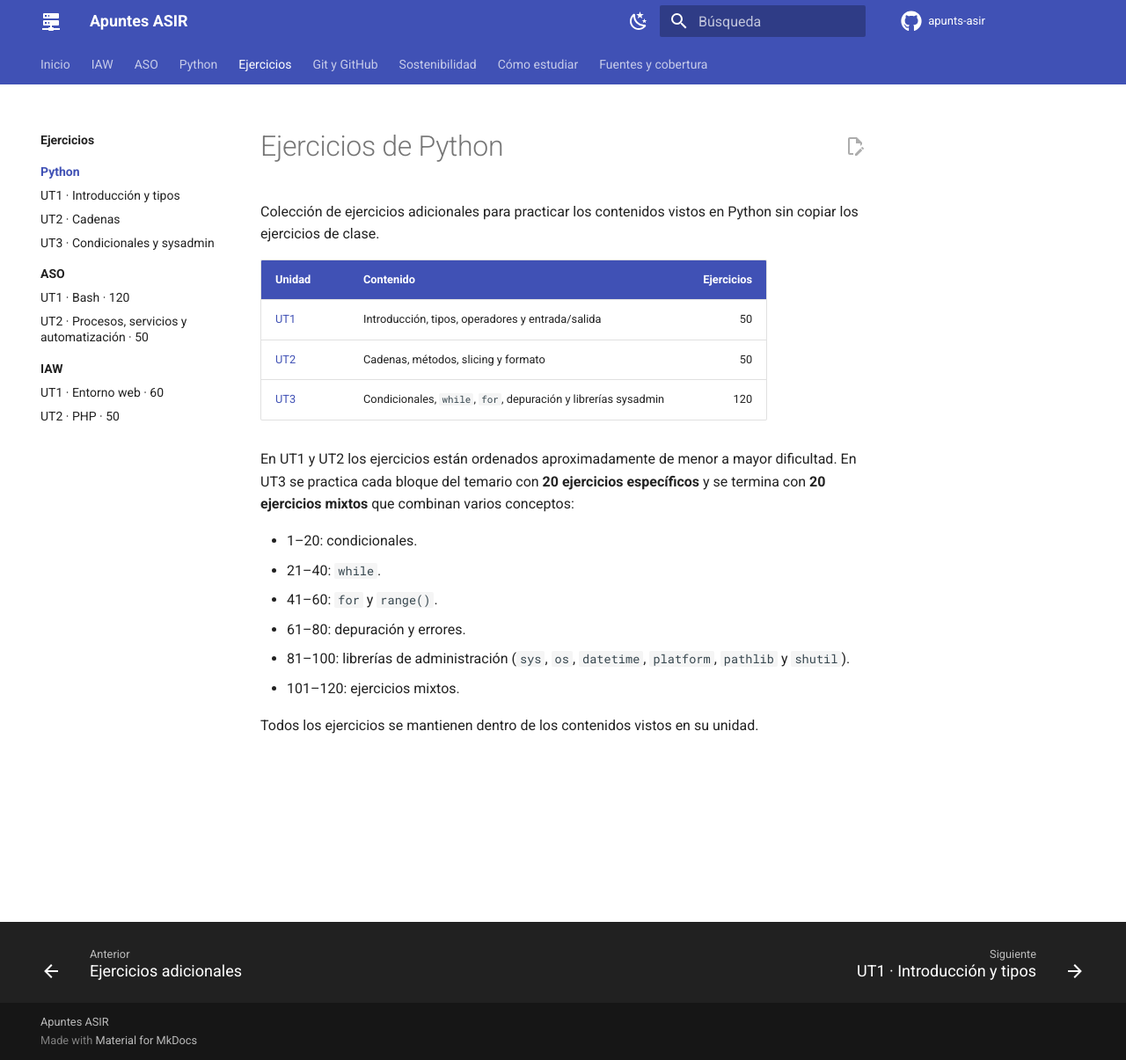
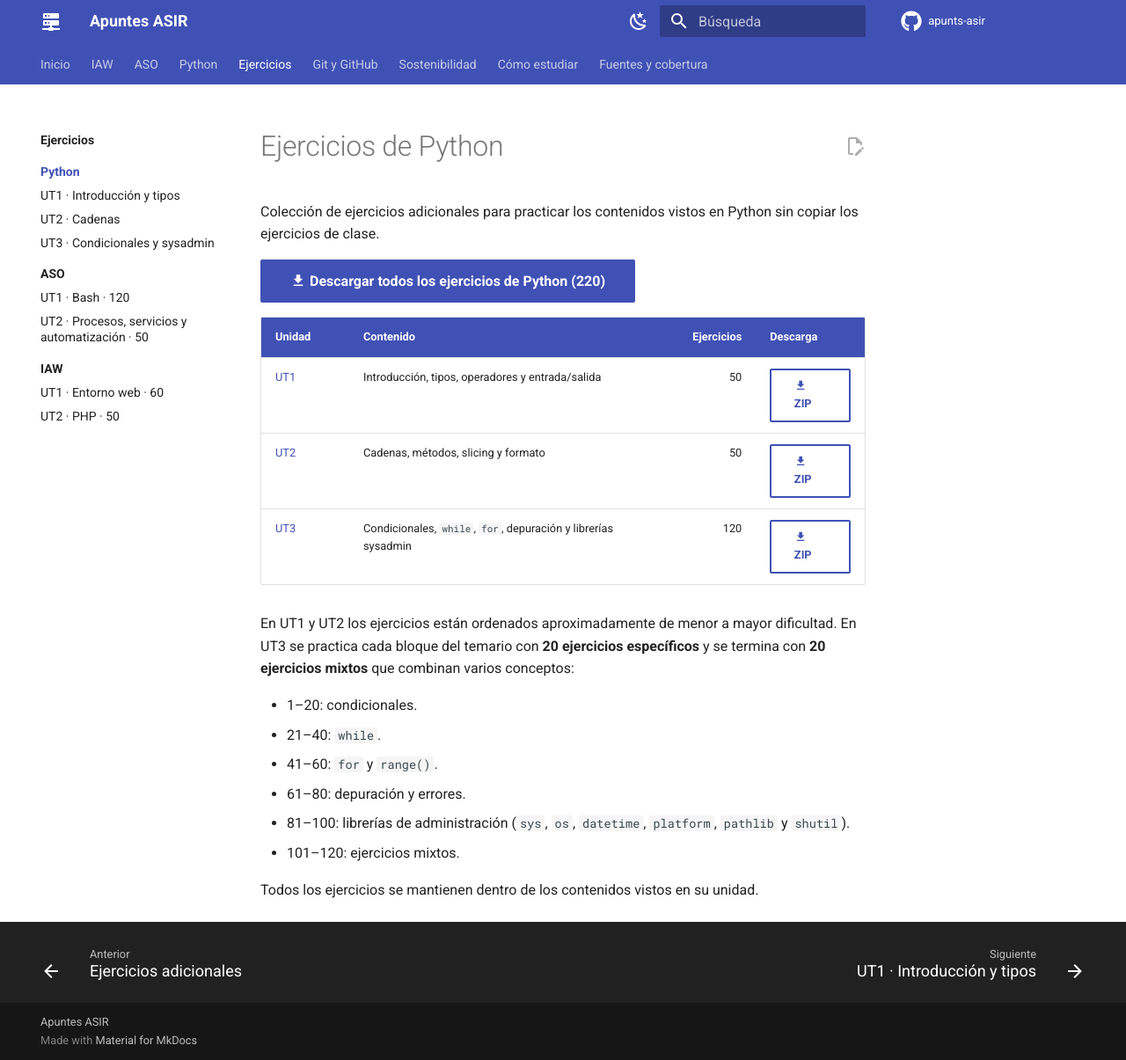
Before and after one commit to jossanmar9/apunts-asir, an MkDocs documentation site: the page built from docs/ejercicios/python/index.md, in a window 1280 px wide and 1205 px high. Shown: the whole window at 88% size. Built offline with MkDocs 1.6.1 and Material for MkDocs 9.7.7, drawn with Linux system fonts in a browser that asks for light colours; comment, search, counter and statistics services are not loaded.

Commit message:
Añadir descargas ZIP de Python

```diff
--- a/docs/ejercicios/python/index.md
+++ b/docs/ejercicios/python/index.md
@@ -2,11 +2,13 @@
 
 Colección de ejercicios adicionales para practicar los contenidos vistos en Python sin copiar los ejercicios de clase.
 
-| Unidad | Contenido | Ejercicios |
-| --- | --- | ---: |
-| [UT1](ut1.md) | Introducción, tipos, operadores y entrada/salida | 50 |
-| [UT2](ut2.md) | Cadenas, métodos, slicing y formato | 50 |
-| [UT3](ut3.md) | Condicionales, `while`, `for`, depuración y librerías sysadmin | 120 |
+[:material-download: Descargar todos los ejercicios de Python (220)](../descargas/python-todos.zip){ .md-button .md-button--primary }
+
+| Unidad | Contenido | Ejercicios | Descarga |
+| --- | --- | ---: | --- |
+| [UT1](ut1.md) | Introducción, tipos, operadores y entrada/salida | 50 | [:material-download: ZIP](../descargas/python-ut1.zip){ .md-button } |
+| [UT2](ut2.md) | Cadenas, métodos, slicing y formato | 50 | [:material-download: ZIP](../descargas/python-ut2.zip){ .md-button } |
+| [UT3](ut3.md) | Condicionales, `while`, `for`, depuración y librerías sysadmin | 120 | [:material-download: ZIP](../descargas/python-ut3.zip){ .md-button } |
 
 En UT1 y UT2 los ejercicios están ordenados aproximadamente de menor a mayor dificultad. En UT3 se practica cada bloque del temario con **20 ejercicios específicos** y se termina con **20 ejercicios mixtos** que combinan varios conceptos:
 
```
